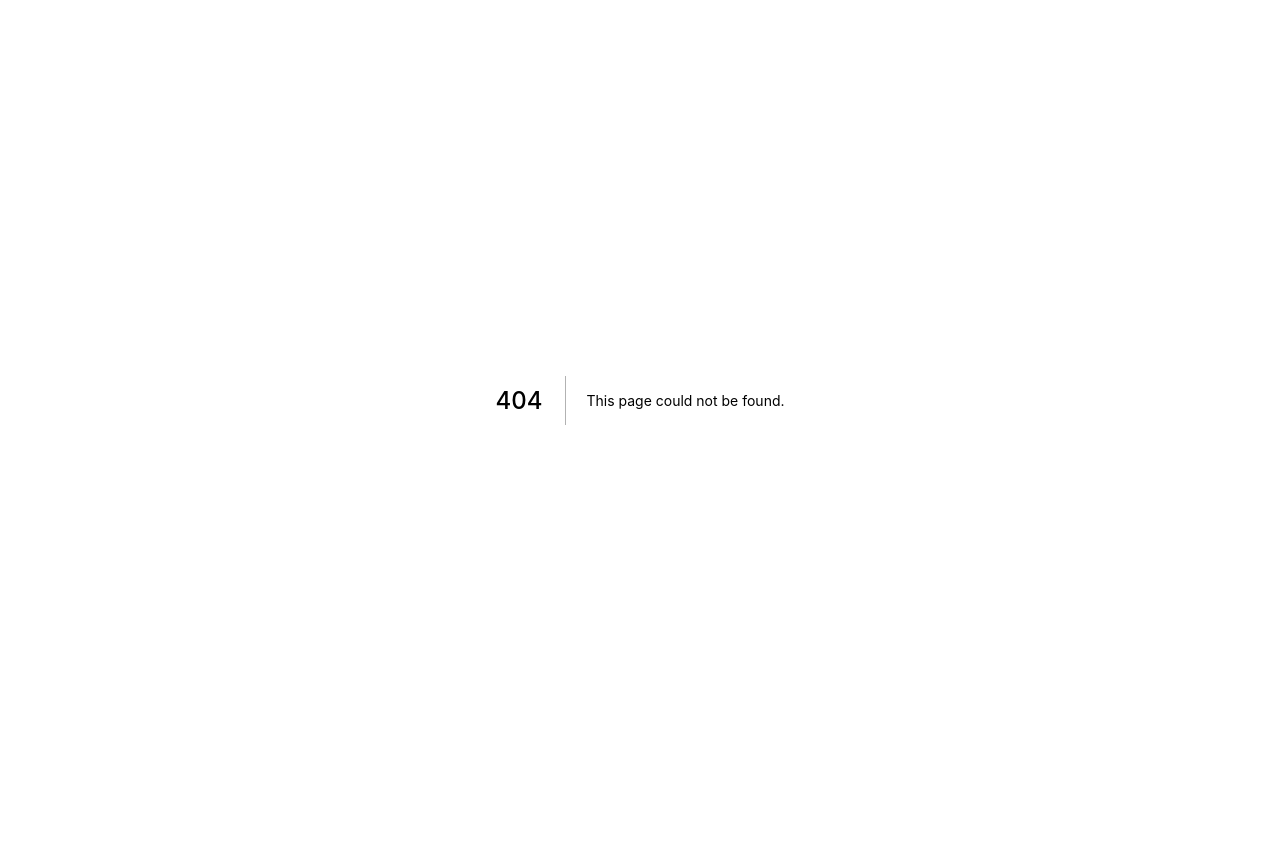
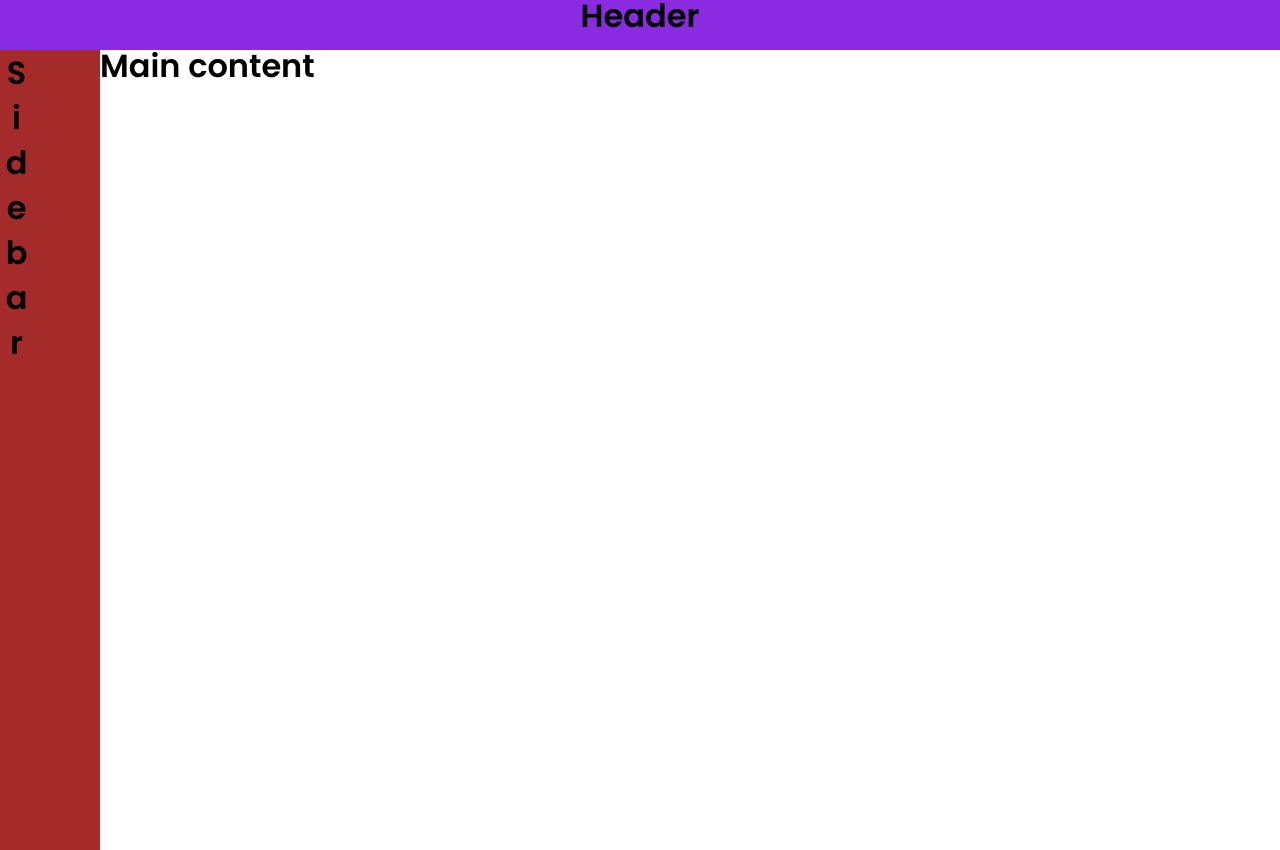
Before and after one commit to leonelamatos/ajs, a Next.js app: page /user/home in a window 1280 px wide. Before the commit this address had no page. Before the commit the page ends 800 px from the top, so only its background shows below. Built offline with nearby package versions, Linux system fonts and the light colour scheme.

Commit message:
Adds main user home page.

```diff
--- /dev/null
+++ b/pages/user/home.jsx
@@ -0,0 +1,25 @@
+import Head from 'next/head';
+import Image from 'next/image';
+import Header from '../../layouts/header';
+import Sidebard from '../../layouts/Sidebard';
+
+export default function Home() {
+	return (
+		<div className='test'>
+			<Head>
+				<title>Active Job Staus</title>
+				<meta name='description' content='Active job status app' />
+				<link rel='icon' href='/favicon.ico' />
+			</Head>
+			<Header />
+			<div className='row'>
+
+
+			<Sidebard />
+			<main>
+				<h1>Main content</h1>
+			</main>
+			</div>
+		</div>
+	);
+}
```
